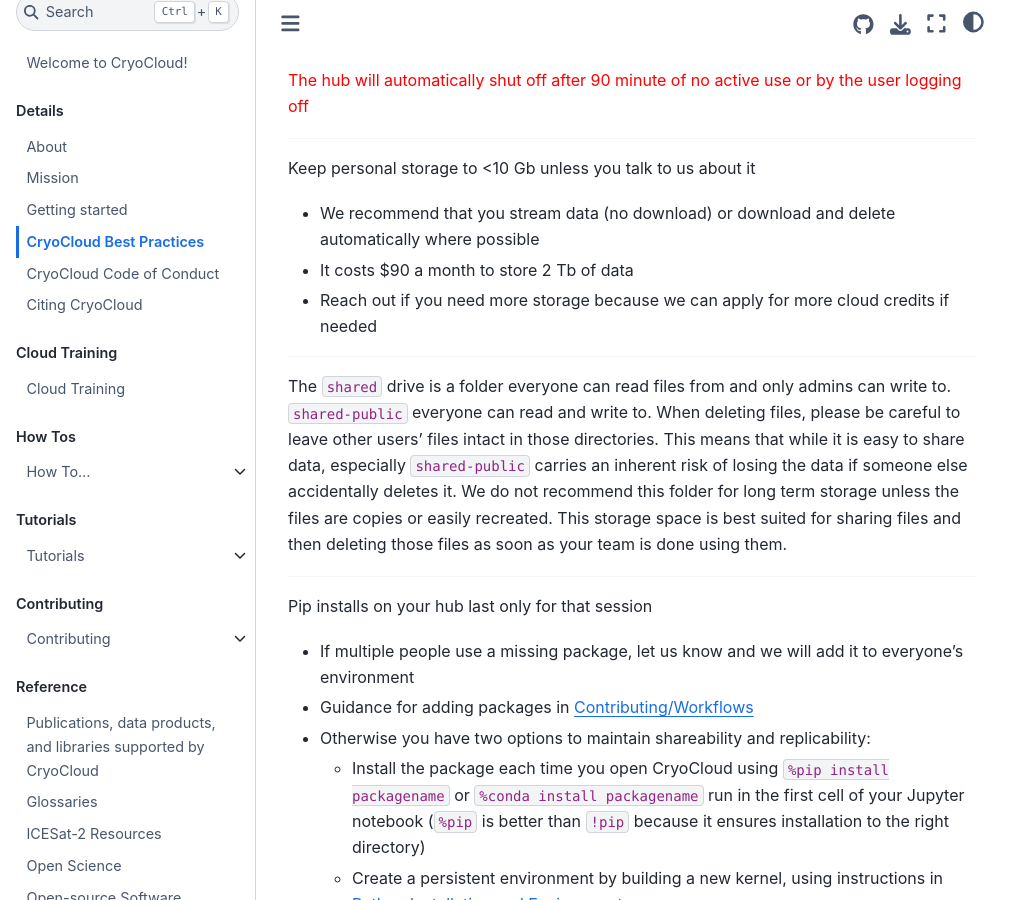
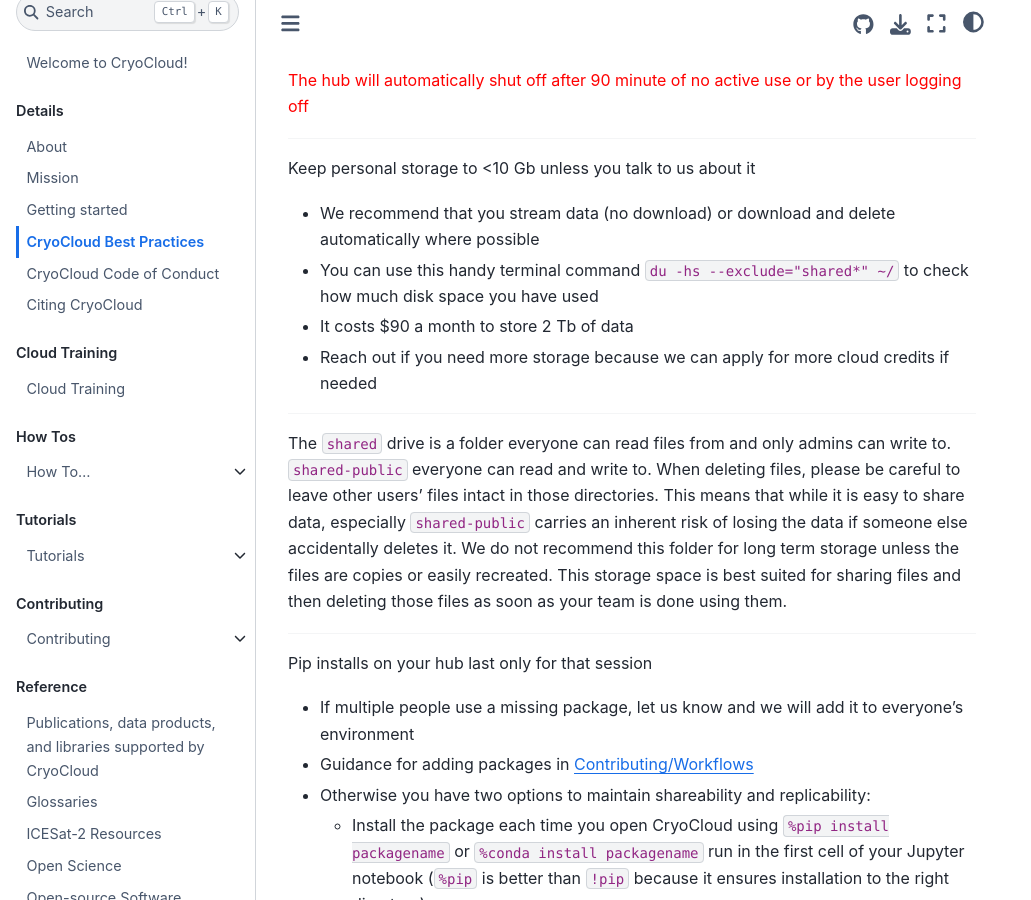
Before and after one commit to CryoInTheCloud/CryoCloudWebsite, a Jupyter Book: the page built from book/content/hub_best_practices.md, in a window 1280 px wide and 900 px high, scrolled down 449 px. Shown: the whole window, without its empty margins (0-1031 px from the left). Built offline with Jupyter Book 1.0.4 settings and Sphinx 7.4.7 and the Sphinx Book theme 1.1.4, drawn with Linux system fonts in a browser that asks for light colours; pages that are not in the unit, such as notebooks, are missing from menus.

Commit message:
Update hub_best_practices.md
Add a terminal command showing how to check storage usage

```diff
--- a/book/content/hub_best_practices.md
+++ b/book/content/hub_best_practices.md
@@ -20,6 +20,7 @@
 
 Keep personal storage to <10 Gb unless you talk to us about it
 * We recommend that you stream data (no download) or download and delete automatically where possible
+* You can use this handy terminal command `du -hs --exclude="shared*" ~/` to check how much disk space you have used
 * It costs $90 a month to store 2 Tb of data
 * Reach out if you need more storage because we can apply for more cloud credits if needed
 
```
